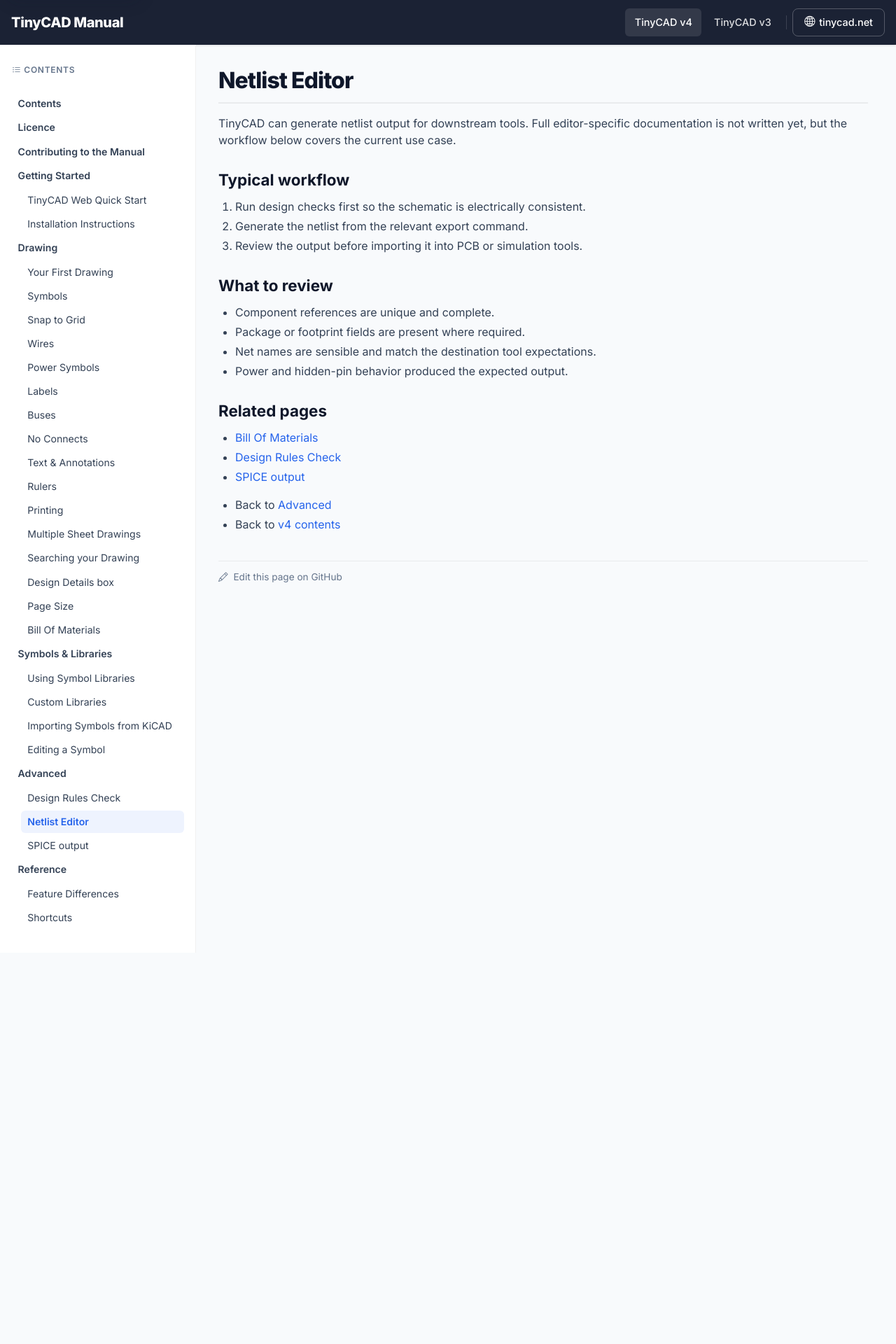
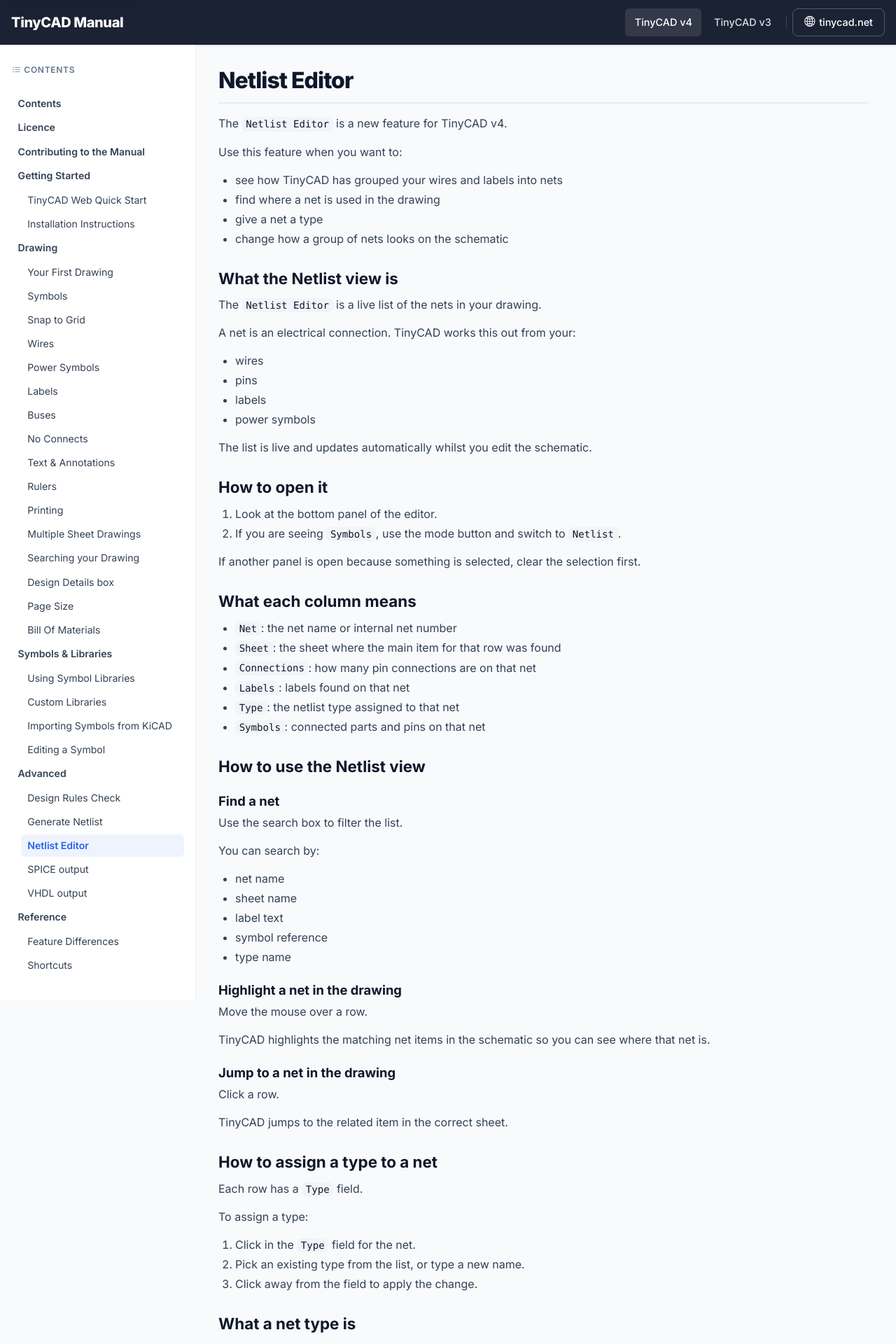
Before and after one commit to matt123p/TinyCAD-docs, a Jekyll site: the page built from docs/v4/Netlist-Editor.md, in a window 1280 px wide. Shown: the top 1920 px of the page at 70% size. Built offline with Jekyll 4.4.1, drawn with Linux system fonts in a browser that asks for light colours; a style sheet for code colours, icons or effects is not loaded; our own code applies the rules of GitHub Pages for plain Markdown files; some of the changed text lies outside the part shown.

Commit message:
Even more manual

```diff
--- a/docs/_data/navigation.yml
+++ b/docs/_data/navigation.yml
@@ -93,10 +93,14 @@
     children:
       - title: Design Rules Check
         url: /v4/Design-Rules-Check/
+      - title: Generate Netlist
+        url: /v4/Generate-Netlist/
       - title: Netlist Editor
         url: /v4/Netlist-Editor/
       - title: SPICE output
         url: /v4/SPICE-output/
+      - title: VHDL output
+        url: /v4/VHDL-output/
   - title: Reference
     url: /v4/Reference/
     children:
--- a/docs/v4/Netlist-Editor.md
+++ b/docs/v4/Netlist-Editor.md
@@ -4,28 +4,200 @@
 
 # Netlist Editor
 
-TinyCAD can generate netlist output for downstream tools. Full editor-specific
-documentation is not written yet, but the workflow below covers the current
-use case.
+The `Netlist Editor` is a new feature for TinyCAD v4.
 
-## Typical workflow
+Use this feature when you want to:
 
-1. Run design checks first so the schematic is electrically consistent.
-2. Generate the netlist from the relevant export command.
-3. Review the output before importing it into PCB or simulation tools.
+- see how TinyCAD has grouped your wires and labels into nets
+- find where a net is used in the drawing
+- give a net a type
+- change how a group of nets looks on the schematic
 
-## What to review
+## What the Netlist view is
 
-- Component references are unique and complete.
-- Package or footprint fields are present where required.
-- Net names are sensible and match the destination tool expectations.
-- Power and hidden-pin behavior produced the expected output.
+The `Netlist Editor` is a live list of the nets in your drawing.
+
+A net is an electrical connection. TinyCAD works this out from your:
+
+- wires
+- pins
+- labels
+- power symbols
+
+The list is live and updates automatically whilst you edit the schematic.
+
+## How to open it
+
+1. Look at the bottom panel of the editor.
+2. If you are seeing `Symbols`, use the mode button and switch to `Netlist`.
+
+If another panel is open because something is selected, clear the selection first.
+
+## What each column means
+
+- `Net`: the net name or internal net number
+- `Sheet`: the sheet where the main item for that row was found
+- `Connections`: how many pin connections are on that net
+- `Labels`: labels found on that net
+- `Type`: the netlist type assigned to that net
+- `Symbols`: connected parts and pins on that net
+
+## How to use the Netlist view
+
+### Find a net
+
+Use the search box to filter the list.
+
+You can search by:
+
+- net name
+- sheet name
+- label text
+- symbol reference
+- type name
+
+### Highlight a net in the drawing
+
+Move the mouse over a row.
+
+TinyCAD highlights the matching net items in the schematic so you can see where that net is.
+
+### Jump to a net in the drawing
+
+Click a row.
+
+TinyCAD jumps to the related item in the correct sheet.
+
+## How to assign a type to a net
+
+Each row has a `Type` field.
+
+To assign a type:
+
+1. Click in the `Type` field for the net.
+2. Pick an existing type from the list, or type a new name.
+3. Click away from the field to apply the change.
+
+
+## What a net type is
+
+A net type is a reusable label for a group of nets.
+
+You can use it to:
+
+- organize nets into categories
+- give matching nets the same colors
+- make certain nets thicker in the drawing
+- store extra notes as attributes
+
+Examples of possible type names:
+
+- `power`
+- `control`
+- `logic`
+- `analog`
+- `high_current`
+
+## How to open Netlist Types
+
+1. Open the bottom bar `Netlist` view.
+2. Click `Netlist Types`.
+
+This opens the editor for all available type definitions.
+
+## What you can do in Netlist Types
+
+In the `Netlist Types` window you can:
+
+- add a new type
+- duplicate an existing type
+- rename a type
+- delete a type
+- change wire color
+- change label color
+- change power symbol color
+- change wire thickness
+- add your own attributes
+- preview the result before saving
+
+## The default type
+
+There is always a `default` type.
+
+Important things to know:
+
+- it cannot be renamed
+- it cannot be deleted
+- its colors are the normal drawing colors
+
+If you change the colors on the `default` row, you are changing the normal net colors used by the drawing.
+
+## How to create a new type
+
+1. Open `Netlist Types`.
+2. Click `Add`.
+3. Enter a name.
+4. Set the colors and wire thickness you want.
+5. Click `OK` to save.
+
+After that, you can assign the new type to nets from the bottom `Netlist` view.
+
+## How to duplicate a type
+
+This is useful when you want something similar to an existing type.
+
+1. Select the type row.
+2. Click `Duplicate`.
+3. Change the new name.
+4. Edit any colors or settings you want.
+5. Click `OK`.
+
+## How to change colors
+
+Each type can have separate colors for:
+
+- wires
+- labels
+- power items
+
+To change a color:
+
+1. Click the color cell in the row.
+2. Pick the color in the color dialog.
+3. Close the color dialog.
+4. Click `OK` in the main `Netlist Types` window.
+
+Non-default types can either use their own color or fall back to the default drawing color.
+
+## How to change wire thickness
+
+1. Find the type row.
+2. Change the `Wire Thickness` value.
+3. Click `OK`.
+
+This affects how wires on nets of that type are drawn on the schematic.
+
+## How to add attributes
+
+Attributes are simple name/value entries saved with the type.
+
+To add them:
+
+1. Click the `Attributes` cell for the type.
+2. Add or edit the attribute names and values.
+3. Save the attributes.
+4. Click `OK` in the main dialog.
+
+At the moment, these attributes are mainly stored with the drawing. They are useful for keeping extra type information, even if they are not yet used by every output format.
+
 
 ## Related pages
 
+- [Generate Netlist](../Generate-Netlist/)
 - [Bill Of Materials](../Bill-Of-Materials/)
 - [Design Rules Check](../Design-Rules-Check/)
 - [SPICE output](../SPICE-output/)
+- [VHDL output](../VHDL-output/)
 
 - Back to [Advanced](../Advanced/)
 - Back to [v4 contents](../CONTENTS/)
```
Also changed, not shown: docs/v4/Feature-Differences.md (+1 -1 lines), docs/v4/Generate-Netlist.md (added, +133 -0 lines), docs/v4/Shortcuts.md (+2 -3 lines), docs/v4/VHDL-output.md (added, +99 -0 lines).
